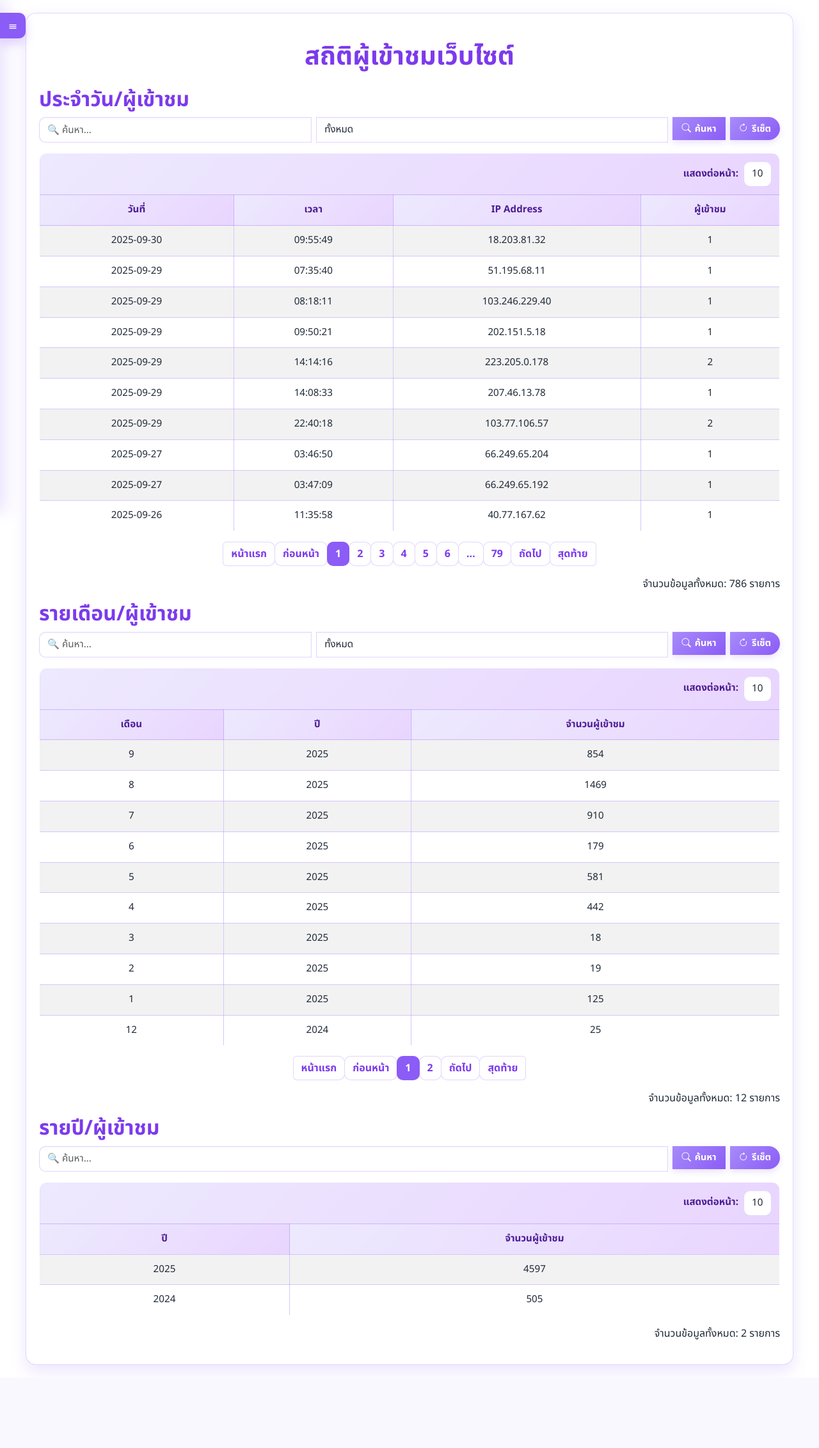
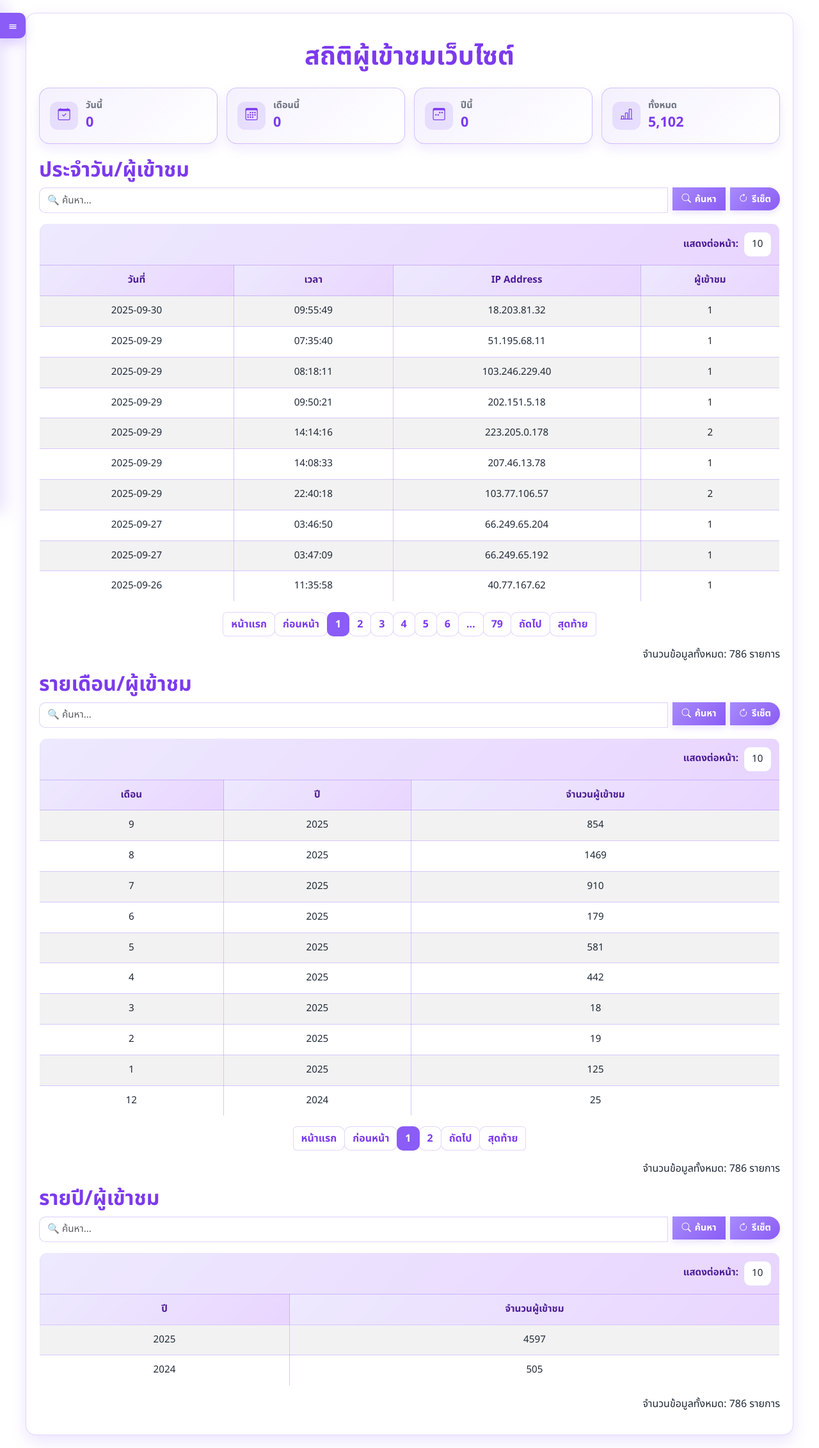
Before and after one commit to haiii111/dc.phsmun.go.th, a PHP site: page /stats.php in a window 1280 px wide. Shown: the whole page at 64% size. Before the commit the page ends 2136 px from the top, so only its background shows below. Run offline with PHP 8.4, Linux system fonts and the light colour scheme; a user stored in the database is signed in; data comes from the database, SQL or seed files in the repository.

Commit message:
แก้ 11/02/69

```diff
--- a/stats.php
+++ b/stats.php
@@ -175,6 +175,56 @@ $row = $result->fetch_assoc();
 $totalYearly = $row ? (int)$row['total'] : 0;
 $result->free();
 $totalYearlyPages = ceil($totalYearly / $itemsPerPage);
+
+function fetch_single_value(mysqli $conn, string $sql, string $types = '', array $params = []): int
+{
+    $stmt = $conn->prepare($sql);
+    if (!$stmt) {
+        return 0;
+    }
+    if ($types !== '' && !empty($params)) {
+        $stmt->bind_param($types, ...$params);
+    }
+    $stmt->execute();
+    $result = $stmt->get_result();
+    $value = 0;
+    if ($result) {
+        $row = $result->fetch_assoc();
+        if ($row) {
+            $value = (int)($row['total'] ?? 0);
+        }
+        $result->free();
+    }
+    $stmt->close();
+    return $value;
+}
+
+$today = date('Y-m-d');
+$currentMonth = date('m');
+$currentYear = date('Y');
+
+$todayVisits = fetch_single_value(
+    $conn,
+    "SELECT SUM(count) AS total FROM visitors WHERE visit_date = ?",
+    "s",
+    [$today]
+);
+$monthVisits = fetch_single_value(
+    $conn,
+    "SELECT SUM(count) AS total FROM visitors WHERE visit_month = ? AND visit_year = ?",
+    "ss",
+    [$currentMonth, $currentYear]
+);
+$yearVisits = fetch_single_value(
+    $conn,
+    "SELECT SUM(count) AS total FROM visitors WHERE visit_year = ?",
+    "s",
+    [$currentYear]
+);
+$allVisits = fetch_single_value(
+    $conn,
+    "SELECT SUM(count) AS total FROM visitors"
+);
 ?>
 
 <!DOCTYPE html>
@@ -302,8 +352,49 @@ $totalYearlyPages = ceil($totalYearly / $itemsPerPage);
             border-radius: 10px;
             padding: 14px 16px;
         }
+        .dashboard-grid {
+            display: grid;
+            grid-template-columns: repeat(4, minmax(0, 1fr));
+            gap: 14px;
+            margin-bottom: 22px;
+        }
+        .stat-card {
+            background: linear-gradient(135deg, rgba(167, 139, 250, 0.12), rgba(255, 255, 255, 0.9));
+            border: 1px solid rgba(139, 92, 246, 0.35);
+            border-radius: 16px;
+            padding: 16px;
+            display: flex;
+            align-items: center;
+            gap: 12px;
+            box-shadow: 0 8px 18px rgba(139, 92, 246, 0.12);
+        }
+        .stat-icon {
+            width: 44px;
+            height: 44px;
+            border-radius: 12px;
+            display: inline-flex;
+            align-items: center;
+            justify-content: center;
+            background: rgba(139, 92, 246, 0.15);
+            color: var(--primary-3);
+            font-size: 1.2rem;
+        }
+        .stat-label {
+            color: var(--muted);
+            font-weight: 600;
+            font-size: 0.9rem;
+        }
+        .stat-value {
+            font-size: 1.35rem;
+            font-weight: 700;
+            color: var(--primary-3);
+        }
         @media (max-width: 992px) {
             .container, .container-fluid { margin: 16px; padding: 16px; }
+            .dashboard-grid { grid-template-columns: repeat(2, minmax(0, 1fr)); }
+        }
+        @media (max-width: 576px) {
+            .dashboard-grid { grid-template-columns: 1fr; }
         }
             .btn-success { background: linear-gradient(135deg, #22c55e, #16a34a); color: #ffffff; }
         .btn-danger { background: linear-gradient(135deg, #ef4444, #dc2626); color: #ffffff; }
@@ -400,12 +491,12 @@ $totalYearlyPages = ceil($totalYearly / $itemsPerPage);
     <!-- Welcome Message -->
     <!-- <?php if (isAdmin()): ?> -->
         <!-- <div class="alert alert-success alert-dismissible fade show" role="alert">
-            ยินดีต้อนรับ ผู้ดูแลระบบ! 👑
+            ยินดีต้อนรับ ผู้ดูแลระบบ!'
             <button type="button" class="btn-close" data-bs-dismiss="alert" aria-label="Close"></button>
         </div> -->
     <!-- <?php elseif (isUser()): ?> -->
         <!-- <div class="alert alert-success alert-dismissible fade show" role="alert">
-            ยินดีต้อนรับ ผู้ใช้ทั่วไป! 👤
+            ยินดีต้อนรับ ผู้ใช้ทั่วไป!
             <button type="button" class="btn-close" data-bs-dismiss="alert" aria-label="Close"></button>
         </div> -->
     <!-- <?php endif; ?> -->
@@ -444,20 +535,46 @@ $totalYearlyPages = ceil($totalYearly / $itemsPerPage);
         </div>
     </div>
 </div>
+    </div>
 
     <div class="container">
         <h1 class="text-center my-4">สถิติผู้เข้าชมเว็บไซต์</h1>
+        <div class="dashboard-grid">
+            <div class="stat-card">
+                <span class="stat-icon"><i class="bi bi-calendar-check"></i></span>
+                <div>
+                    <div class="stat-label">วันนี้</div>
+                    <div class="stat-value"><?= number_format($todayVisits) ?></div>
+                </div>
+            </div>
+            <div class="stat-card">
+                <span class="stat-icon"><i class="bi bi-calendar3"></i></span>
+                <div>
+                    <div class="stat-label">เดือนนี้</div>
+                    <div class="stat-value"><?= number_format($monthVisits) ?></div>
+                </div>
+            </div>
+            <div class="stat-card">
+                <span class="stat-icon"><i class="bi bi-calendar3-week"></i></span>
+                <div>
+                    <div class="stat-label">ปีนี้</div>
+                    <div class="stat-value"><?= number_format($yearVisits) ?></div>
+                </div>
+            </div>
+            <div class="stat-card">
+                <span class="stat-icon"><i class="bi bi-bar-chart-line"></i></span>
+                <div>
+                    <div class="stat-label">ทั้งหมด</div>
+                    <div class="stat-value"><?= number_format($allVisits) ?></div>
+                </div>
+            </div>
+        </div>
 
         <!-- Daily Visits -->
         <h2 id="daily-section">ประจำวัน/ผู้เข้าชม</h2>
         <form class="d-flex flex-column flex-md-row align-items-stretch gap-2 mb-3" method="GET">
     <div class="input-group flex-column flex-md-row gap-2">
-                <input type="text" name="daily_search" class="form-control" placeholder="🔍 ค้นหา..." value="<?= htmlspecialchars($dailySearch) ?>">
-                <select name="daily_filter" class="form-select" style="width: 150px;">
-                    <option value="all" <?= $dailyFilter === 'all' ? 'selected' : '' ?>>ทั้งหมด</option>
-                    <option value="date" <?= $dailyFilter === 'date' ? 'selected' : '' ?>>วันที่</option>
-                    <option value="ip" <?= $dailyFilter === 'ip' ? 'selected' : '' ?>>IP Address</option>
-                </select>
+        <input type="text" name="yearly_search" class="form-control" placeholder="🔍 ค้นหา..." value="<?= htmlspecialchars($yearlySearch) ?>">
         <button type="submit" class="btn btn-primary flex-shrink-0"><i class="bi bi-search"></i> ค้นหา</button>
         <a href="?" class="btn btn-secondary flex-shrink-0"><i class="bi bi-arrow-clockwise"></i> รีเซ็ต</a>
     </div>
@@ -536,12 +653,7 @@ $totalYearlyPages = ceil($totalYearly / $itemsPerPage);
         <h2 id="monthly-section">รายเดือน/ผู้เข้าชม</h2>
         <form class="d-flex flex-column flex-md-row align-items-stretch gap-2 mb-3" method="GET">
     <div class="input-group flex-column flex-md-row gap-2">
-                <input type="text" name="monthly_search" class="form-control" placeholder="🔍 ค้นหา..." value="<?= htmlspecialchars($monthlySearch) ?>">
-                <select name="monthly_filter" class="form-select" style="width: 150px;">
-                    <option value="all" <?= $monthlyFilter === 'all' ? 'selected' : '' ?>>ทั้งหมด</option>
-                    <option value="month" <?= $monthlyFilter === 'month' ? 'selected' : '' ?>>เดือน</option>
-                    <option value="year" <?= $monthlyFilter === 'year' ? 'selected' : '' ?>>ปี</option>
-                </select>
+        <input type="text" name="yearly_search" class="form-control" placeholder="🔍 ค้นหา..." value="<?= htmlspecialchars($yearlySearch) ?>">
         <button type="submit" class="btn btn-primary flex-shrink-0"><i class="bi bi-search"></i> ค้นหา</button>
         <a href="?" class="btn btn-secondary flex-shrink-0"><i class="bi bi-arrow-clockwise"></i> รีเซ็ต</a>
     </div>
@@ -612,7 +724,7 @@ $totalYearlyPages = ceil($totalYearly / $itemsPerPage);
             </ul>
         </nav>
         <?php endif; ?>
-        <p class="text-end">จำนวนข้อมูลทั้งหมด: <?= $totalMonthly ?> รายการ</p>
+        <p class="text-end">จำนวนข้อมูลทั้งหมด: <?= $totalDaily ?> รายการ</p>
 
         <!-- Yearly Visits -->
         <h2 id="yearly-section">รายปี/ผู้เข้าชม</h2>
@@ -686,7 +798,7 @@ $totalYearlyPages = ceil($totalYearly / $itemsPerPage);
             </ul>
         </nav>
         <?php endif; ?>
-        <p class="text-end">จำนวนข้อมูลทั้งหมด: <?= $totalYearly ?> รายการ</p>
+        <p class="text-end">จำนวนข้อมูลทั้งหมด: <?= $totalDaily ?> รายการ</p>
     </div>
 
     <script src="https://cdn.jsdelivr.net/npm/bootstrap@5.3.2/dist/js/bootstrap.bundle.min.js"></script>
```
Also changed, not shown: UMS.php (+29 -15 lines). Lines whose indentation alone changed are shown as unchanged.
